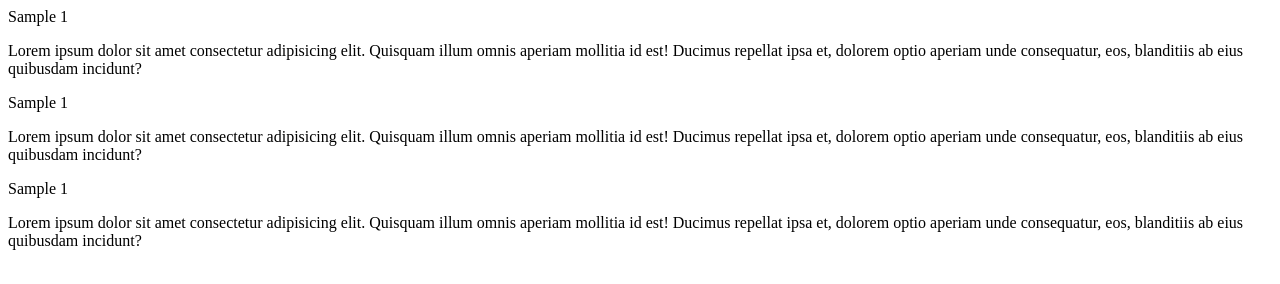
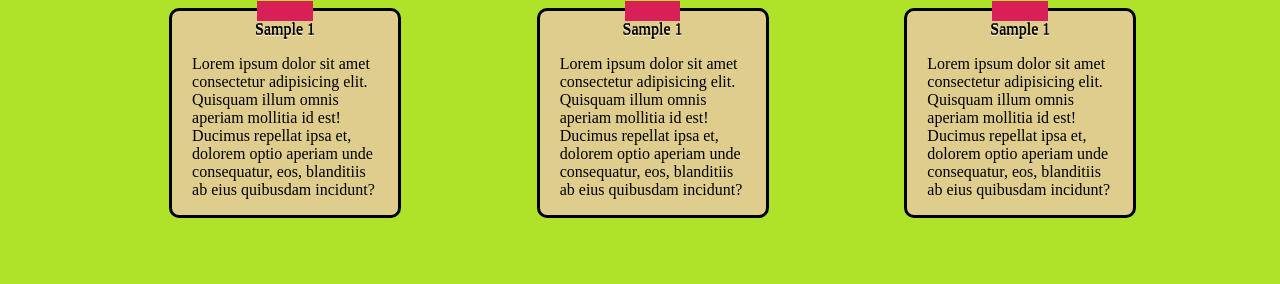
Before and after one commit to Shr1mpa/Pract3Zavdanya1-1-, a plain HTML site: page index.html in a window 1280 px wide. Drawn offline with Linux system fonts and the light colour scheme.

Commit message:
Update index.html

```diff
--- a/index.html
+++ b/index.html
@@ -4,7 +4,7 @@
     <meta charset="UTF-8">
     <meta http-equiv="X-UA-Compatible" content="IE=edge">
     <meta name="viewport" content="width=device-width, initial-scale=1.0">
-    <link rel="stylesheet" href="styles/styles.css">
+    <link rel="stylesheet" href="style.css">
     <title>Document</title>
 </head>
 <body>
```
